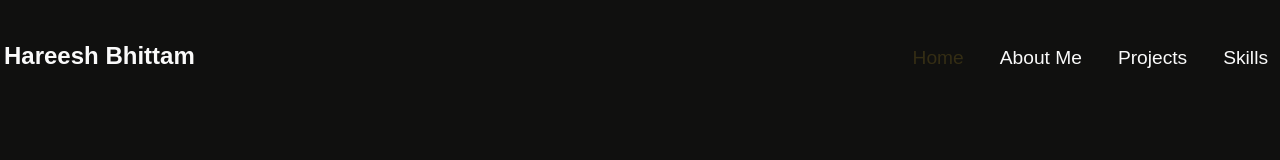
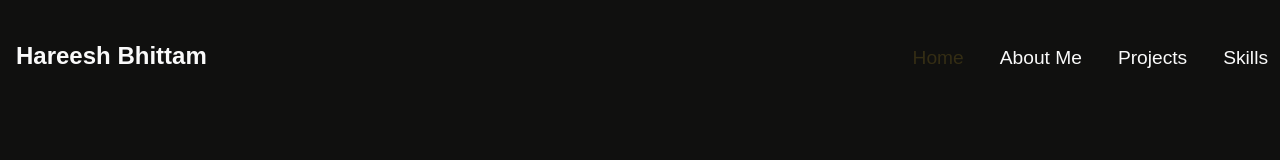
Before and after one commit to Hareesh108/me.github.io, a Next.js app: page / in a window 1280 px wide. Shown: the top 160 px of the page. Built offline with nearby package versions, Linux system fonts and the light colour scheme.

Commit message:
Minor change

```diff
--- a/components/ui/main-nav.tsx
+++ b/components/ui/main-nav.tsx
@@ -51,14 +51,14 @@ const MainNav = () => {
     <div
       className={cn(
         `w-full max-w-screen-xl mx-auto flex justify-between items-center  fixed z-[40] bg-opacity-80 py-4 `,
-        "transition-all duration-300 ease-out",
+        "transition-all duration-100 ease-out",
         stickToTop
           ? "top-5 left-1 right-1 drop-shadow-lg justify-end border-2 rounded-xl"
           : "top-5 left-1 right-1 justify-end",
         stickToTop ? "bg-accent-light-100 " : undefined
       )}
     >
-      <div className={cn(`flex-grow `, stickToTop ? "pl-3" : undefined)}>
+      <div className={cn(`flex-grow pl-3`)}>
         <h1 className="text-2xl font-bold">Hareesh Bhittam</h1>
       </div>
 
```
